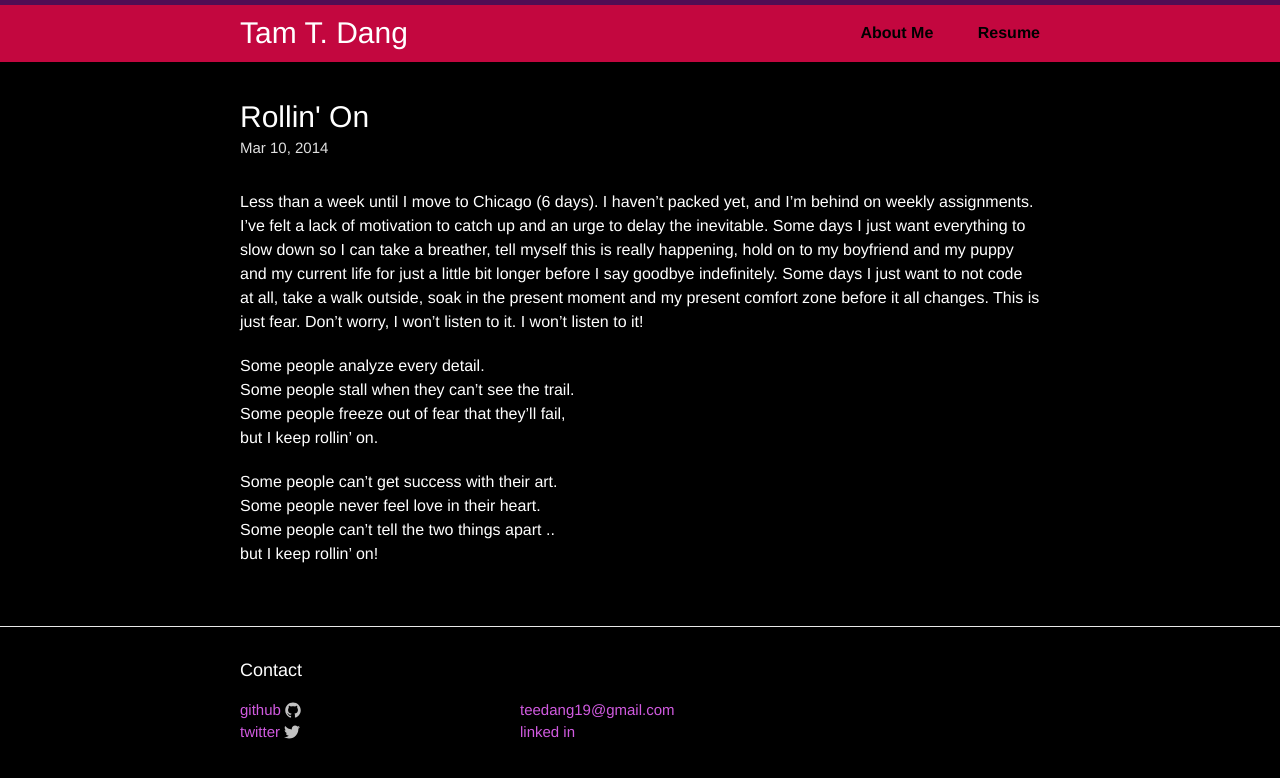
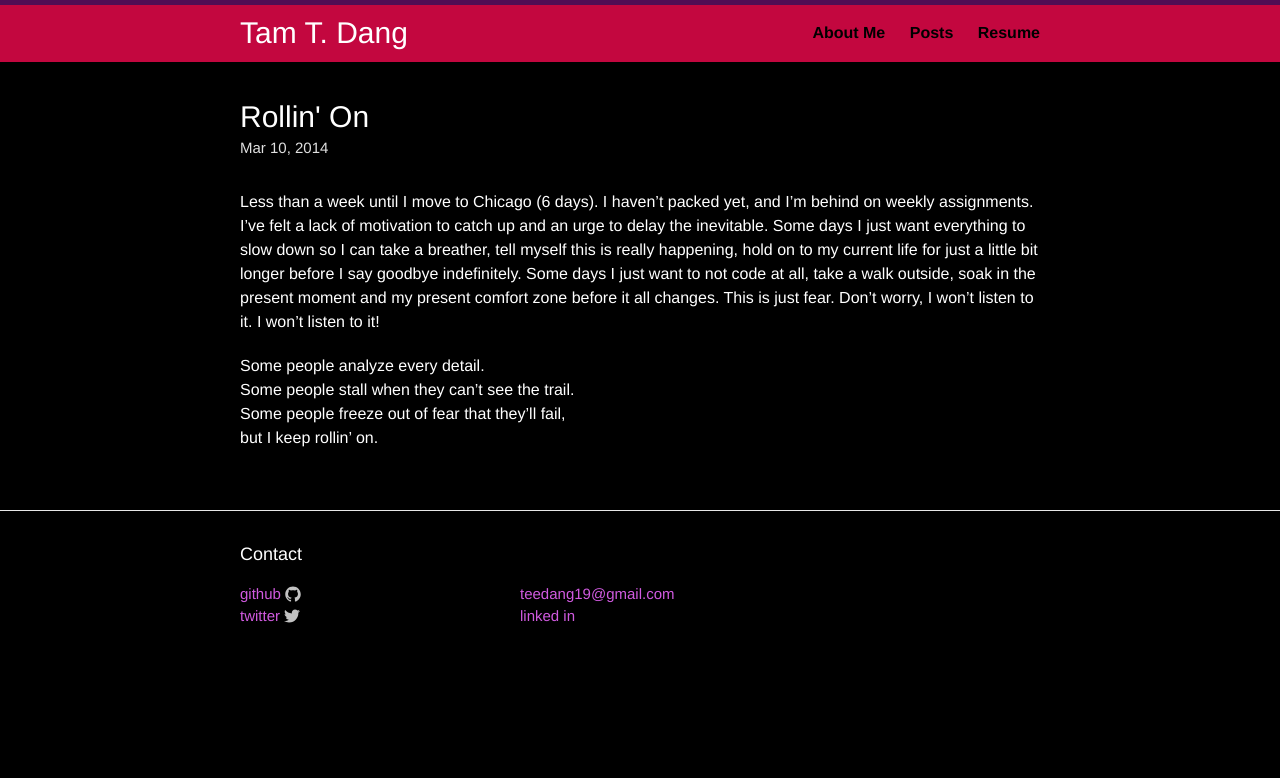
Before and after one commit to teedang19/teedang19.github.io, a Jekyll site: the page built from _posts/2014-03-10-rollin-on.markdown, in a window 1280 px wide. Shown: the top 778 px of the page. Built offline with Jekyll 4.4.1, drawn with Linux system fonts in a browser that asks for light colours.

Commit message:
Small changes

```diff
--- a/_posts/2014-01-07-pairing-cherry-popped.markdown
+++ b/_posts/2014-01-07-pairing-cherry-popped.markdown
@@ -7,7 +7,7 @@ tags: Dev Bootcamp, programming
 
 I am exhausted, mentally.  Today I did my first  pairing session via Skype,  it went really well and I’m happy about it.  During the actual session, I was very engaged, present, and  enjoying the coding moment.  It was valuable to be present for the awkwardness that arises in talking to someone you don’t know about a topic you don’t know much about.
 
-After the session ended, I reflected for a few, and still felt quite good and buzzy.  Soon enough though some anxiety set in.  I have so many things on my plate right now.  Before I even began the coding journey I remember feeling stretched thin, so now that I’m throwing coding into the mixture … gosh.  Not sure if it is a self-fulfilling prophecy or not — as in, if I put myself in this situation, or if this is really the situation I’m always in.  I probably put myself here.  It’s something I should work on.  I am a work & stress-aholic … mostly because I know I am good at getting things done.  Yup.  Rambling.
+After the session ended, I reflected for a few, and still felt quite good and buzzy.  Soon enough though some anxiety set in.  I have so many things on my plate right now.  Before I even began the coding journey I remember feeling stretched thin, so now that I’m throwing coding into the mixture, eek.  Not sure if it is a self-fulfilling prophecy or not — as in, if I put myself in this situation, or if this is really the situation I’m always in.  I probably put myself here.  It’s something I should work on.  I am a work & stress-aholic … mostly because I know I am good at getting things done. Rambling.
 
 Everything will be fine.  I will find a place to live in Chicago.  The toothache and resultant headache that I am experiencing from yesterday’s molar extraction (yikes) will fade away.  My laundry will get done, my room will be cleaner, I will have enough money to complete this coding journey, and my self and my relationships will remain intact.  I will go to work tomorrow and get my stuff done, then I will come home and get some coding done…. because that’s what I do.  I am truly a lucky and talented person.
 
--- a/_posts/2014-03-10-rollin-on.markdown
+++ b/_posts/2014-03-10-rollin-on.markdown
@@ -5,14 +5,9 @@ date:   2014-03-10 14:49:55
 tags: Dev Bootcamp, programming
 ---
 
-Less than a week until I move to Chicago (6 days).  I haven’t packed yet, and I’m behind on weekly assignments.  I’ve felt a lack of motivation to catch up and an urge to delay the inevitable.  Some days I just want everything to slow down so I can take a breather, tell myself this is really happening, hold on to my boyfriend and my puppy and my current life for just a little bit longer before I say goodbye indefinitely.  Some days I just want to not code at all, take a walk outside, soak in the present moment and my present comfort zone before it all changes.  This is just fear.  Don’t worry, I won’t listen to it.  I won’t listen to it!
+Less than a week until I move to Chicago (6 days).  I haven’t packed yet, and I’m behind on weekly assignments.  I’ve felt a lack of motivation to catch up and an urge to delay the inevitable.  Some days I just want everything to slow down so I can take a breather, tell myself this is really happening, hold on to my current life for just a little bit longer before I say goodbye indefinitely.  Some days I just want to not code at all, take a walk outside, soak in the present moment and my present comfort zone before it all changes.  This is just fear.  Don’t worry, I won’t listen to it.  I won’t listen to it!
 
 Some people analyze every detail.
 Some people stall when they can’t see the trail.
 Some people freeze out of fear that they’ll fail,
 but I keep rollin’ on.
-
-Some people can’t get success with their art.
-Some people never feel love in their heart.
-Some people can’t tell the two things apart ..
-but I keep rollin’ on!
--- a/index.html
+++ b/index.html
@@ -1,10 +1,11 @@
 ---
 layout: default
+title: Posts
 ---
 
 <div class="home">
   <ul class="posts">
-    {% for post in site.posts limit:10 %}
+    {% for post in site.posts %}
       <li>
         <span class="post-date">{{ post.date | date: "%b %-d, %Y" }}</span>
         <a class="post-link" href="{{ post.url | prepend: site.baseurl }}">{{ post.title }}</a>
```
Also changed, not shown: about.md (+1 -1 lines).
